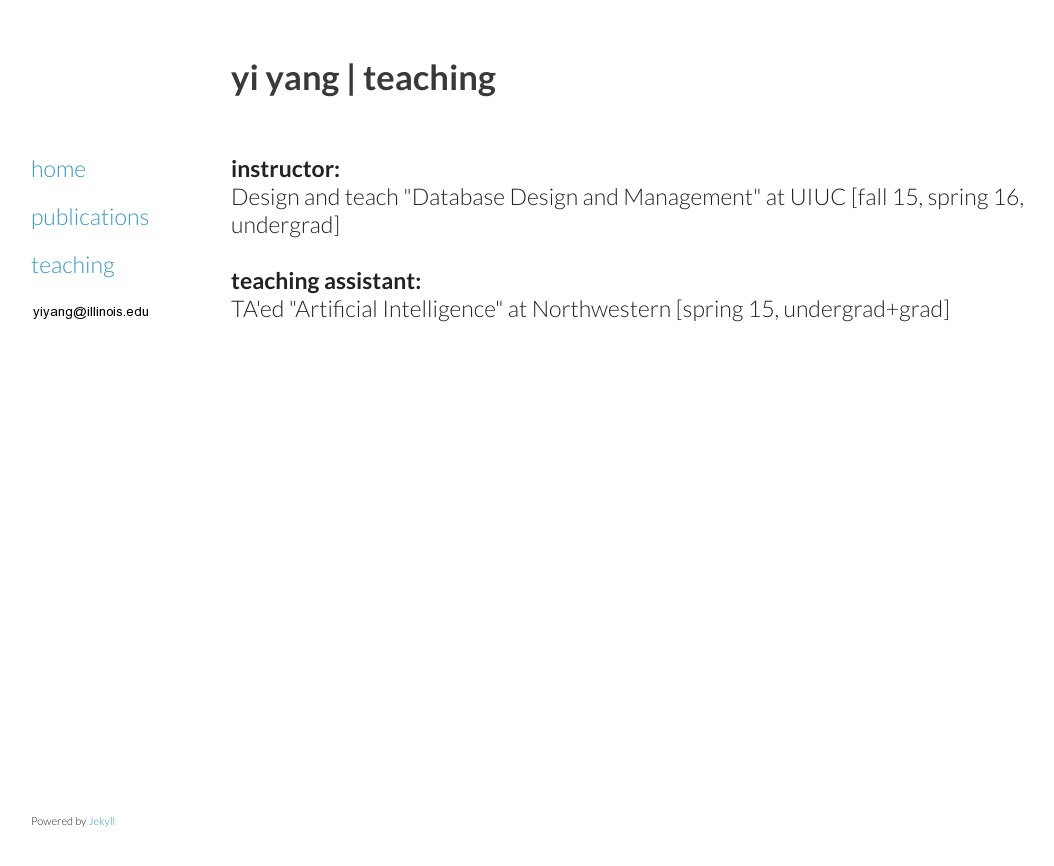
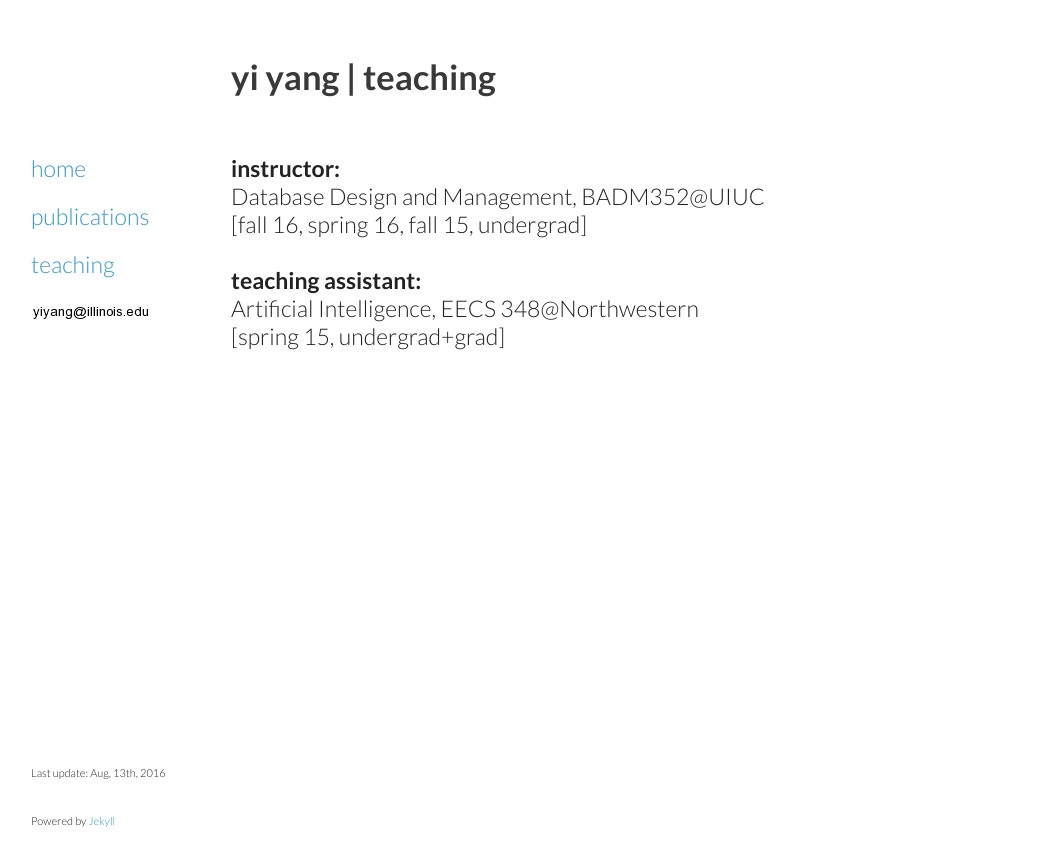
Before and after one commit to yya518/yya518.github.io, a Jekyll site: the page built from teaching.html, in a window 1280 px wide. Shown: the top 866 px of the page, without its empty margins (109-1163 px from the left). Built offline with Jekyll 4.4.1, drawn with Linux system fonts in a browser that asks for light colours.

Commit message:
update on sep.12

```diff
--- a/_layouts/default.html
+++ b/_layouts/default.html
@@ -29,6 +29,7 @@
       </section>
 
       <footer>
+        <p><small>Last update: Aug, 13th, 2016</small></p>
         <p><small>Powered by <a href="https://github.com/mojombo/jekyll">Jekyll</a> </small></p>
       </footer>
     </div>
--- a/index.html
+++ b/index.html
@@ -12,8 +12,9 @@ I teach undergraduate database course in b-school at UIUC. <br><br>
 
 I obtained Ph.D. degree in Computer Science at <a href = "http://www.northwestern.edu/">Northwestern University</a> in 2015. <br> <br>
 
+During Ph.D., I was building efficient machine learning models for human language. <br><br>
 
-During Ph.D., I was building efficient machine learning models for human language. <br><br>
+<!--I received bachelor's degree from University of Science and Technology of China in 2009.<br><br>-->
 I also worked as intern at IBM T.J.Watson Research and Amazon AWS. <br><br>
 
 I jog and cycle.
--- a/publications.html
+++ b/publications.html
@@ -5,9 +5,12 @@ title: publications
 
 <h2 id="welcome">yi yang | publications</h2>
 <p><br>
+<b>Improving Topic Model Stability for Effective Document Exploration.</b><br>
+<u>Yi Yang</u>, Shimei Pan, Yangqiu Song, Jie Lu, Mercan Topkara.  <br>International Joint Conference on Artificial Intelligence (IJCAI), 2016, Sister Conference Best Paper Track (Invited).<br><br>
+
 <b>The Stability and Usability of Statistical Topic Models.</b><br>
 <u>Yi Yang</u>, Shimei Pan, Jie Lu, Mercan Topkara and Yangqiu Song.  <br>
-ACM Transactions on Interactive Intelligent Systems, 2016 (Accepted).<br><br>
+ACM Transactions on Interactive Intelligent Systems (TiiS), 2016.<br><br>
 
 <b>Efficient Algorithm for Incorporating Knowledge into Topic Models. </b><br>
 <u>Yi Yang</u>, Doug Downey, Jordan Boyd-Graber. <br>
--- a/teaching.html
+++ b/teaching.html
@@ -6,8 +6,10 @@ title: teaching
 <h2 id="welcome">yi yang | teaching</h2>
 <p><br>
 <b>instructor:</b><br>
-Design and teach "Database Design and Management" at UIUC [fall 15, spring 16, undergrad] <br><br>
+Database Design and Management, BADM352@UIUC <br>
+[fall 16, spring 16, fall 15, undergrad] <br><br>
 
 <b>teaching assistant: </b><br>
-TA'ed "Artificial Intelligence" at Northwestern [spring 15, undergrad+grad]
+Artificial Intelligence, EECS 348@Northwestern <br>
+[spring 15, undergrad+grad]
 </p>
```
